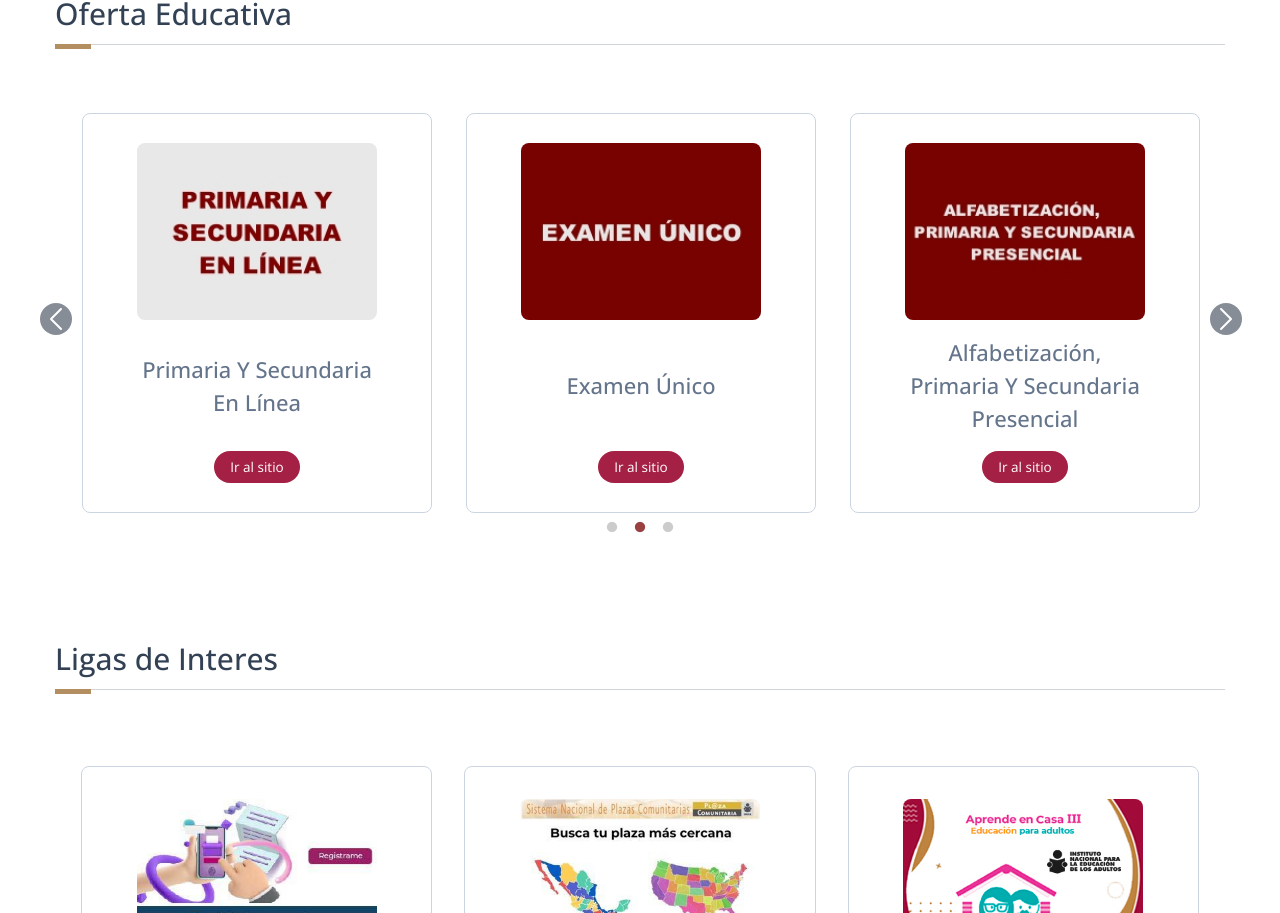
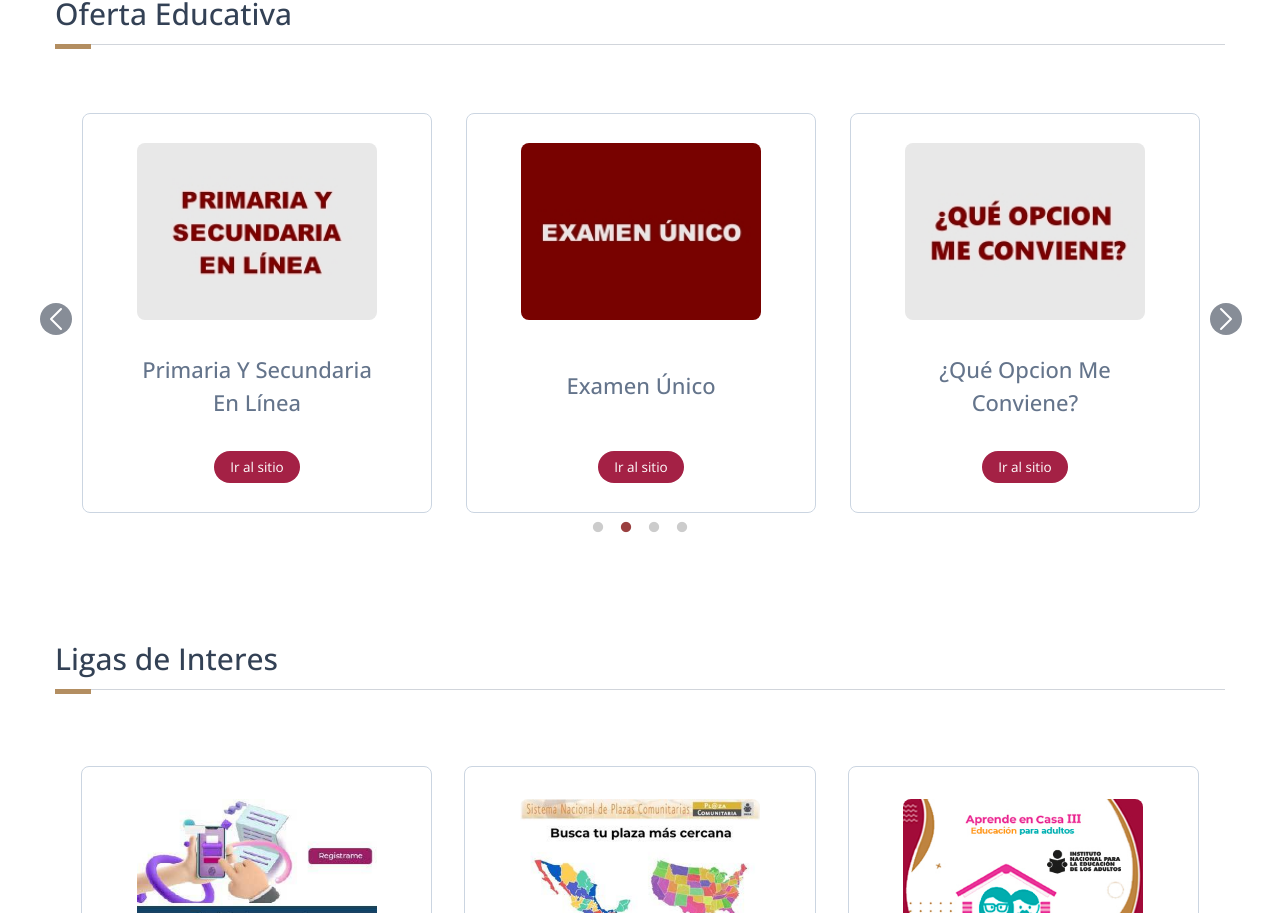
Before and after one commit to ineacdmx2024/inea-web, a Next.js app: page / in a window 1280 px wide. Shown: the part 1171-2084 px from the top of the page. Built offline with nearby package versions, Linux system fonts and the light colour scheme.

Commit message:
Modalidad 4

```diff
--- a/src/components/CarouselOfertEdu.jsx
+++ b/src/components/CarouselOfertEdu.jsx
@@ -94,6 +94,10 @@ function CarouselOfertEdu() {
       name: "Examen Único",
       image: "/Modalidad3.jpg",
     },
+    {
+      name: "¿Qué opcion me conviene?",
+      image: "/Modalidad4.jpg",
+    },
   ];
 
   const settings = {
```
Also changed, not shown: public/Modalidad4.jpg.
